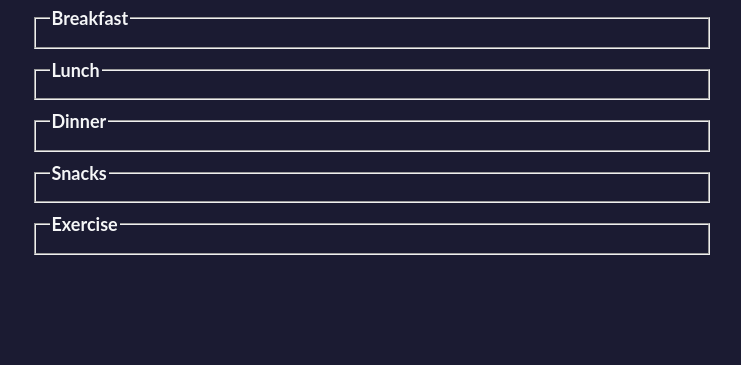
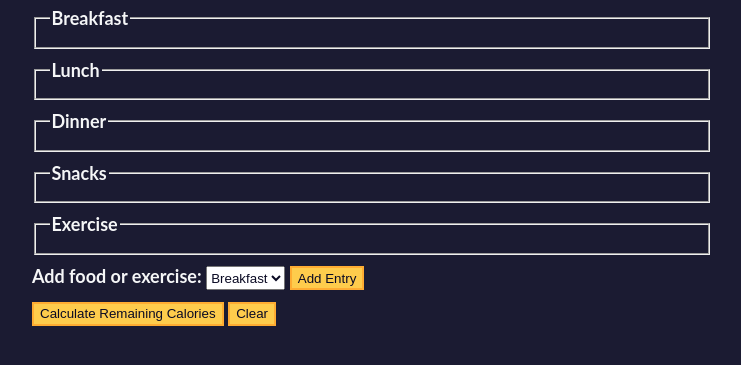
Before and after one commit to J3DiM4ST3R/Calorie-Counter, a plain HTML site: page index.html in a window 1280 px wide. Shown: the part 117-482 px from the top of the page, without its empty margins (268-1009 px from the left). Drawn offline with Linux system fonts and the light colour scheme.

Commit message:
Update index.html
fix: "added rest of html code"

```diff
--- a/index.html
+++ b/index.html
@@ -39,11 +39,29 @@
             <legend>Exercise</legend>
             <div class="input-container"></div>
           </fieldset>
-        <div class="controls">
-          <span>
-        </div>
+          <div class="controls">
+            <span>
+              <label for="entry-dropdown">Add food or exercise:</label>
+              <select id="entry-dropdown" name="options">
+                <option value="breakfast" selected>Breakfast</option>
+                <option value="lunch">Lunch</option>
+                <option value="dinner">Dinner</option>
+                <option value="snacks">Snacks</option>
+                <option value="exercise">Exercise</option>
+              </select>
+              <button type="button" id="add-entry">Add Entry</button>
+            </span>
+          </div>
+          <div>
+            <button type="submit">
+              Calculate Remaining Calories
+            </button>
+            <button type="button" id="clear">Clear</button>
+          </div>
         </form>
+        <div id="output" class="output hide"></div>
       </div>
     </main>
+    <script src="./script.js"></script>
   </body>
 </html>
```
